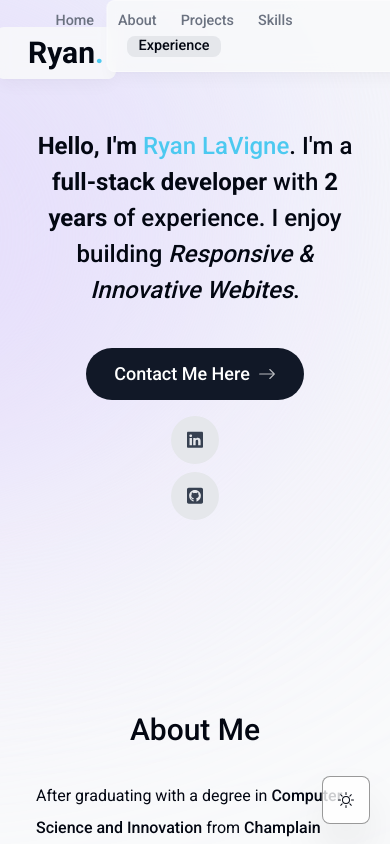
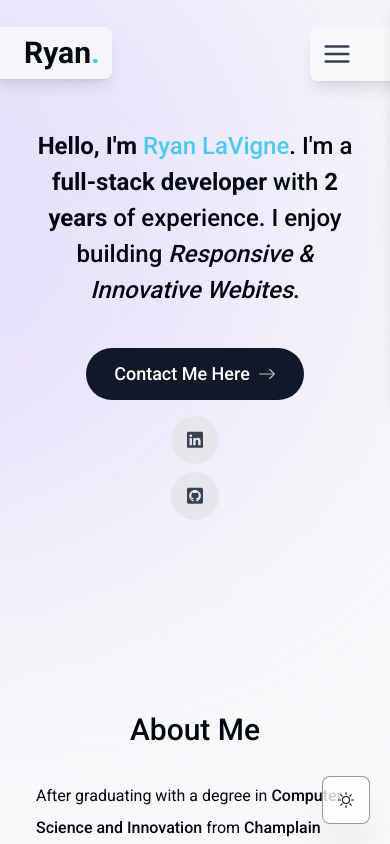
Before and after one commit to GigaRyno/portfolio, a Next.js app: page / in a window 390 px wide. Shown: the top 844 px of the page. Built offline with nearby package versions, Linux system fonts and the light colour scheme.

Commit message:
Add mobile responsive and deleted old navbar

```diff
--- a/src/components/header.tsx
+++ /dev/null
@@ -1,30 +0,0 @@
-import Link from 'next/link'
-import { Button } from './ui/button'
-import Nav from './nav'
-
-const Header = () => {
-    return (
-        <header className='sticky top-0 z-10 py-8 xl:py-10 text-gray-950 dark:text-gray-50 bg-gray-50 dark:bg-gray-900'>
-            <div className='container mx-auto flex justify-between'>
-                {/* LOGO */}
-                <Link href="/">
-                    <h1 className='text-4xl font-semibold'>
-                        <span>Ryan</span><span className='bg-clip-text text-transparent bg-accent_light_blue'>.</span>
-                    </h1>
-                </Link>
-                {/* Desktop Nav */}
-                <div className='hidden xl:flex items-center gap-8'>
-                    <Nav />
-                    <Link href="/contact">
-                        {/* <Button>Resume</Button> */}
-                    </Link>
-                </div>
-
-                {/* Mobile Nav */}
-                <div className='xl:hidden'>Mobile nav</div>
-            </div>
-        </header>
-    )
-}
-
-export default Header
--- a/src/components/nav.tsx
+++ b/src/components/nav.tsx
@@ -1,29 +1,68 @@
 "use client";
-import Link from 'next/link'
+import Link from 'next/link';
 import { links } from "@/lib/data";
 import { motion } from 'framer-motion';
 import clsx from 'clsx';
+import { FiMenu, FiX } from 'react-icons/fi';
 import { useSectionContext } from '@/context/section-context';
+import { useEffect, useState } from 'react';
 
 export default function Nav() {
     const { currentSection, setCurrentSection, setTimeOfLastClick } = useSectionContext();
+    const [isMenuOpen, setIsMenuOpen] = useState(false);
+
+    // Closes menu when resizing above mobile sizing
+    useEffect(() => {
+        const handleResize = () => {
+            if (window.innerWidth >= screen.width) {
+                setIsMenuOpen(false);
+            }
+        };
+
+        window.addEventListener('resize', handleResize);
+        return () => {
+            window.removeEventListener('resize', handleResize);
+        };
+    }, []);
 
     return (
         <header className="z-[999] relative">
-            <div className='fixed top-[1.7rem] left-[-0.25rem] text-3xl bg-gray-50 dark:bg-gray-900 px-3 pl-8 py-2 rounded-lg bg-opacity-80 border-opacity-80 shadow-lg shadow-black/[0.03] backdrop-blur-[0.5rem] font-bold'>
+            {/* Ryan Logo */}
+            <motion.div
+                className={isMenuOpen ?
+                    'fixed top-[1.7rem] right-[8.5rem] text-3xl px-3 pl-8 py-2 rounded-lg font-bold z-[1001]' :
+                    'fixed top-[1.7rem] left-[-0.25rem] text-3xl bg-gray-50 dark:bg-gray-950 px-3 pl-8 py-2 rounded-lg bg-opacity-80 dark:bg-opacity-75 shadow-lg shadow-black/[0.1] backdrop-blur-[0.5rem] font-bold'}
+                initial={isMenuOpen ? { y: -100, x: "0%", opacity: 0} : { y: 0, x: "0%", opacity: 1}}
+                animate={isMenuOpen ? { y: 0, x: "4rem", opacity: 1} : { y: 0, x: "-0.25rem", opacity: 1}}
+                transition={{
+                    type: "spring",
+                    stiffness: 300,
+                    damping: 30,
+                }}
+            >
                 Ryan<span className='bg-clip-text text-transparent bg-accent_light_blue'>.</span>
-            </div>
+            </motion.div>
+
+
             <motion.div
-                className="fixed top-0 -right-[12.75rem] h-[4.5rem] w-full rounded-lg border border-white border-opacity-40 bg-gray-50 bg-opacity-80 shadow-lg shadow-black/[0.03] backdrop-blur-[0.5rem]
+                className="fixed top-0 -right-[14.5rem] rounded-lg border border-white border-opacity-40 bg-gray-50 bg-opacity-80 shadow-lg shadow-black/[0.1] backdrop-blur-[0.5rem]
                            sm:top-[1.75rem] sm:h-[3.25rem] sm:w-[36rem] sm:rounded-lg
                            dark:bg-gray-950 dark:border-black/40 dark:bg-opacity-75"
                 initial={{ y: -100, x: "25%", opacity: 0 }}
                 animate={{ y: 0, x: "-25%", opacity: 1 }}
             ></motion.div>
-            {/* </div> */}
 
-      <nav className="flex fixed top-[0.15rem] right-2 h-12 -translate-x py-2 pr-8 sm:top-[1.7rem] sm:h-[initial] sm:py-0">
-        <ul className="flex w-[22rem] flex-wrap items-center justify-center gap-y-1 text-[0.9rem] font-medium text-gray-500 sm:w-[initial] sm:flex-nowrap sm:gap-5">
+            <motion.nav
+                className={isMenuOpen ? "flex fixed pr-8 pl-5 h-12 top-[1.7rem] -right-[1rem]" : "flex fixed pr-8 pl-5 !bg-opacity-80 rounded-lg top-[1.7rem] -right-[1rem] -translate-x sm:top-[1.7rem] sm:h-[initial] sm:py-0"}
+                initial={{ y: 100, x: "-50%", opacity: 0 }}
+                animate={{ y: 0, x: "0%", opacity: 1 }}
+                transition={{
+                    type: "spring",
+                    stiffness: 300,
+                    damping: 30,
+                }}
+            >
+                <ul className="hidden sm:flex w-[22rem] sm:items-center sm:justify-center sm:gap-y-1 sm:text-[0.9rem] sm:font-medium text-gray-500 sm:w-[initial] sm:flex-nowrap sm:gap-5">
                     {links.map((link) => (
                         <motion.li
                             className="h-4/6 flex items-center justify-center relative"
@@ -62,7 +101,55 @@ export default function Nav() {
                         </motion.li>
                     ))}
                 </ul>
-      </nav>
+                <motion.div
+                    className="sm:hidden flex items-center"
+                    initial={{ x: 0 }}
+                    animate={{ x: isMenuOpen ? -275 : 0 }}
+                    transition={{ type: 'spring', stiffness: 300, damping: 30 }}
+                >
+                    {/* Hamburger Menu Button */}
+                    <button
+                        className={isMenuOpen ? /*Menu Open*/ `dark:bg-gray-950 bg-gray-50 shadow-xl text-3xl !bg-opacity-80 w-[4rem] z-10 p-3 rounded-l-lg backdrop-blur-[0.5rem] translate-x-[6.27rem]` :
+                                                /*Menu Closed*/ `text-3xl text-gray-700 translate-x-[4rem] w-[8rem] dark:text-gray-300 rounded-lg !bg-opacity-80 !backdrop-blur-[0.5rem] bg-gray-50 shadow-lg dark:bg-gray-950 p-3 pr-4`}
+                        onClick={() => setIsMenuOpen(!isMenuOpen)}
+                        aria-label="Toggle Menu"
+                    >
+                        {isMenuOpen ? <FiX /> : <FiMenu />}
+                    </button>
+                </motion.div>
+            </motion.nav>
+
+            {/* Hamburger Menu Background & Links */}
+            <motion.nav
+                initial={{ x: '100%' }}
+                animate={{ x: isMenuOpen ? 0 : '100%' }}
+                transition={{ type: 'spring', stiffness: 300, damping: 30 }}
+                className="fixed top-0 right-0 bottom-0 w-[12rem] h-[25rem] rounded-lg bg-white !bg-opacity-80 backdrop-blur-[0.5rem] dark:bg-gray-950 shadow-lg z-[1000] p-5 sm:hidden"
+            >
+                <ul className="flex flex-col space-y-4 mt-20">
+                    {links.map((link) => (
+                        <li key={link.hash}>
+                            <Link
+                                className={clsx(
+                                    "block text-lg px-3 py-2 text-gray-700 dark:text-gray-300 hover:bg-gray-100 dark:hover:bg-gray-800 rounded-lg",
+                                    {
+                                        "text-gray-900 dark:text-accent_light_blue":
+                                            currentSection === link.name,
+                                    }
+                                )}
+                                href={link.hash}
+                                onClick={() => {
+                                    setCurrentSection(link.name);
+                                    setTimeOfLastClick(Date.now());
+                                    // setIsMenuOpen(false); // Close the menu when a link is clicked
+                                }}
+                            >
+                                {link.name}
+                            </Link>
+                        </li>
+                    ))}
+                </ul>
+            </motion.nav>
         </header>
-    )
+    );
 }
```
Lines whose indentation alone changed are shown as unchanged.
